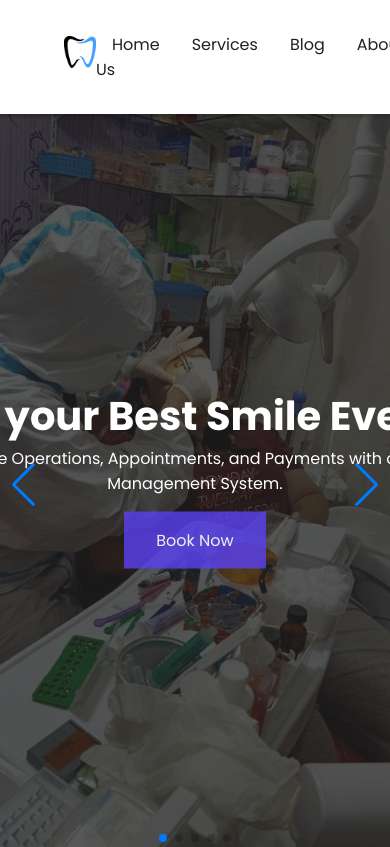
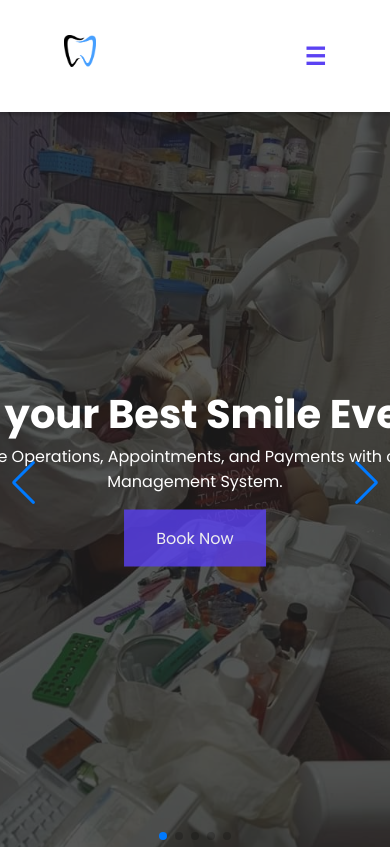
Before and after one commit to ryncrdl/dental-clinic, a React (Create React App) app: page / in a window 390 px wide. Shown: the top 847 px of the page. Built offline with nearby package versions, Linux system fonts and the light colour scheme.

Commit message:
update all files

```diff
--- a/src/components/Contact.js
+++ b/src/components/Contact.js
@@ -8,15 +8,20 @@ const Contact = () => {
       <form id="contact-container">
         <div className="field-container">
           <label htmlFor="name">Name</label>
-          <input type="text" placeholder="e.g John Doe" id="name" />
+          <input type="text" placeholder="e.g John Doe" id="name" required />
         </div>
         <div className="field-container">
           <label htmlFor="subject">Subject</label>
-          <input type="text" placeholder="e.g Request Refund" id="subject" />
+          <input
+            type="text"
+            placeholder="e.g Request Refund"
+            id="subject"
+            required
+          />
         </div>
         <div className="field-container">
           <label htmlFor="message">Message</label>
-          <textarea type="text" id="message" />
+          <textarea type="text" id="message" required />
         </div>
         <button>Submit</button>
       </form>
--- a/src/components/Header.js
+++ b/src/components/Header.js
@@ -1,27 +1,44 @@
-import { useState } from "react"
-import logo from "../assets/logo.png"
+import { useState } from "react";
+import logo from "../assets/logo.png";
 
 const Header = () => {
-  const [scroll, setScroll] = useState(false)
+  const [scroll, setScroll] = useState(false);
 
   const scrollToHome = () => {
-    window.scrollTo(0, 0)
-  }
+    window.scrollTo(0, 0);
+  };
 
   window.onscroll = () => {
     if (window.scrollY > 0) {
-      setScroll(true)
+      setScroll(true);
     } else {
-      setScroll(false)
+      setScroll(false);
     }
-  }
+  };
+
+  const [showNav, setShowNav] = useState(false);
+
+  const handleShowNav = () => {
+    if (showNav) {
+      setShowNav(false);
+    } else {
+      setShowNav(true);
+    }
+  };
 
   return (
     <header style={scroll ? { padding: "1rem 4rem" } : null}>
       <a href="#home" id="logo" onClick={scrollToHome}>
         <img src={logo} alt="Logo" />
       </a>
-      <nav>
+      <nav
+        id="nav-desktop"
+        style={
+          showNav
+            ? { visibility: "visible", opacity: "1", height: "16rem" }
+            : { visibility: "hidden", opacity: "0", height: "0" }
+        }
+      >
         <a href="#home" onClick={scrollToHome}>
           Home
         </a>
@@ -30,8 +47,11 @@ const Header = () => {
         <a href="#about">About</a>
         <a href="#contact">Contact Us</a>
       </nav>
+      <button id="btn-nav" onClick={handleShowNav}>
+        &#9776;
+      </button>
     </header>
-  )
-}
+  );
+};
 
-export default Header
+export default Header;
--- a/src/index.css
+++ b/src/index.css
@@ -277,10 +277,6 @@ footer {
   justify-content: space-between;
 }
 
-#footer-container div{
-
-}
-
 #footer-container div span {
   display: flex;
   align-items: center;
@@ -294,3 +290,36 @@ footer {
   color: var(--clr-2);
   display: block;
 }
+
+#btn-nav {
+  display: none;
+  background: none;
+  color: var(--clr-5);
+  padding: 0;
+  font-size: 1.5rem;
+  font-weight: 700;
+  transition: var(--transition-1);
+}
+
+@media  only screen  and (max-width: 990px){
+  #nav-desktop {
+    position: absolute;
+    right: 4rem;
+    top: 5rem;
+    visibility:hidden;
+    opacity: 0;
+    height: 0;
+    background: var(--clr-1);
+    padding: 1rem 4rem;
+    box-shadow: var(--shadow-1);
+    transition: var(--transition-1);
+    overflow: hidden;
+  }
+  #nav-desktop a {
+    display: block;
+    margin: 1rem;
+  }
+  #btn-nav {
+    display: block;
+  }
+}
```
